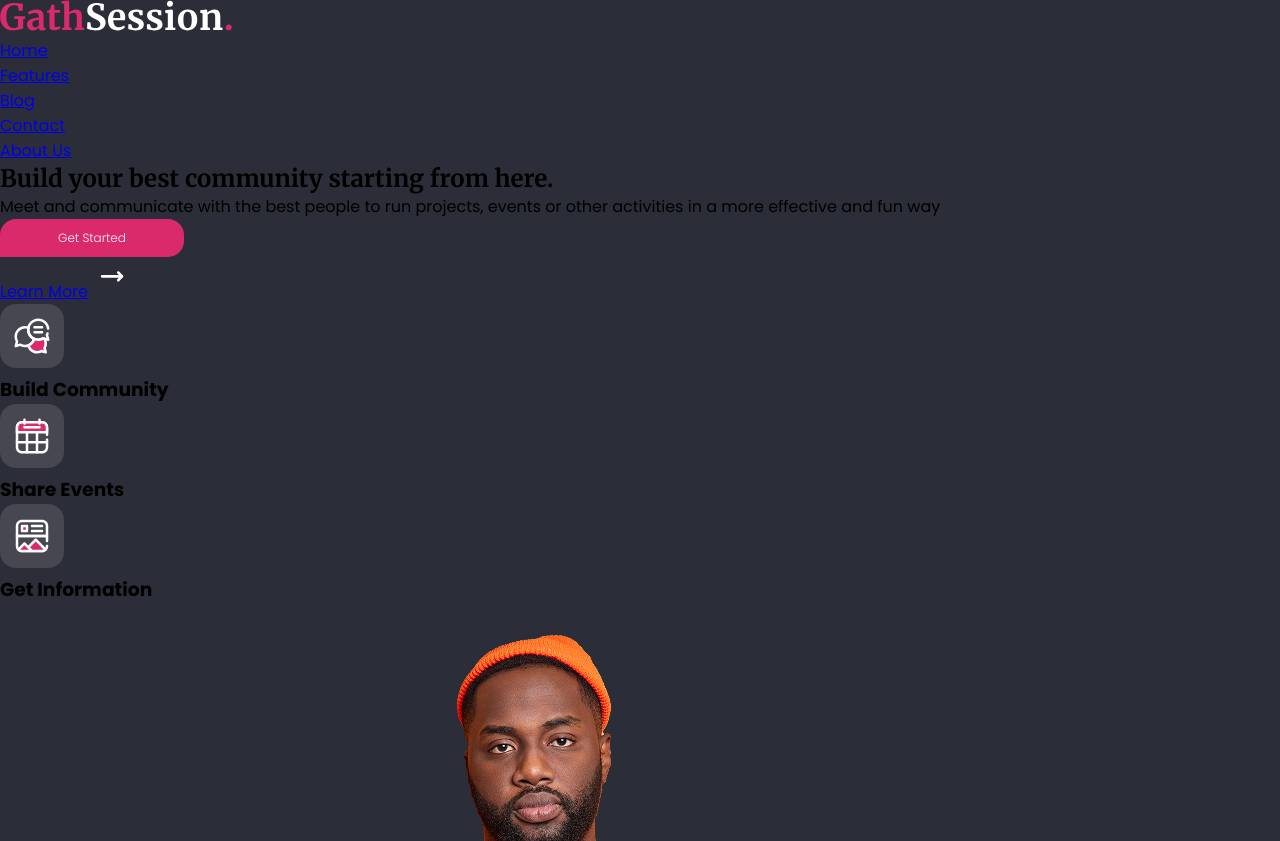
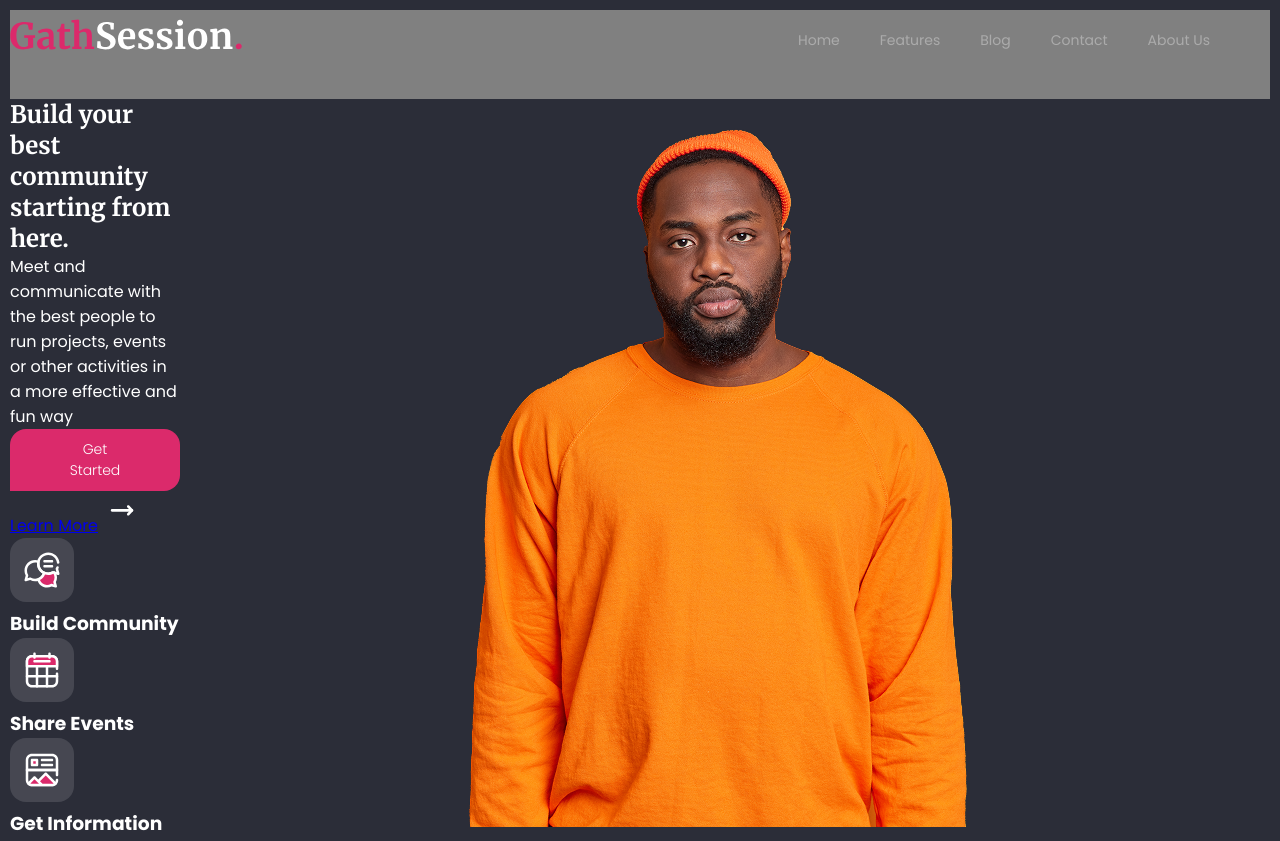
Before and after one commit to JuanAntonioPR/Entregable2, a website built with Vite: page index.html in a window 1280 px wide. Shown: the top 841 px of the page. Built offline with nearby package versions, Linux system fonts and the light colour scheme.

Commit message:
pequeños cambios en el index.html y estilos header

```diff
--- a/index.html
+++ b/index.html
@@ -15,11 +15,26 @@
         <img src="./img/logo.svg" alt="logo GathSession">
         <nav class="nav">
           <ul>
-            <li><a href="#">Home</a></li>
-            <li><a href="#">Features</a></li>
-            <li><a href="#">Blog</a></li>
-            <li><a href="#">Contact</a></li>
-            <li><a href="#">About Us</a></li>
+            <li>
+              <a href="#">Home</a>
+              <img src="./img/rectangle.svg" alt="imagen decorativa selección">
+            </li>
+            <li>
+              <a href="#">Features</a>
+              <img src="./img/rectangle.svg" alt="imagen decorativa selección">
+            </li>
+            <li>
+              <a href="#">Blog</a>
+              <img src="./img/rectangle.svg" alt="imagen decorativa selección">
+            </li>
+            <li>
+              <a href="#">Contact</a>
+              <img src="./img/rectangle.svg" alt="imagen decorativa selección">
+            </li>
+            <li>
+              <a href="#">About Us</a>
+              <img src="./img/rectangle.svg" alt="imagen decorativa selección">
+            </li>
           </ul>
         </nav>
       </header>
--- a/sass/abstracts/_variables.scss
+++ b/sass/abstracts/_variables.scss
@@ -28,4 +28,4 @@ $fuente-principal: "Poppins", sans-serif;
 $fuente-h1: "Merriweather", serif;
 $sizeL: 60px;
 $sizeM: 20px;
-$sizeS: 12px;
+$sizeS: 14px;
--- a/sass/base/_typography.scss
+++ b/sass/base/_typography.scss
@@ -1,4 +1,8 @@
 @use "../abstracts/abstracts" as ab;
+
+body {
+    color: ab.$color-blanco-texto
+}
 
 h1 {
     font-family: ab.$fuente-h1;
--- a/sass/layout/_header.scss
+++ b/sass/layout/_header.scss
@@ -1 +1,45 @@
 @use "../abstracts/abstracts" as ab;
+
+.header {
+    display: flex;
+    justify-content: space-between;
+    align-items: center;
+    padding: 0px 0px 40px 0px;
+    background-color: grey;
+
+    .nav ul {
+        display: flex;
+        justify-content: flex-start;
+        align-items: center;
+        gap: 40px;
+        list-style: none;
+        padding-right: 60px;
+
+        li {
+            display: flex;
+            flex-direction: column;
+            gap: 5px;
+            padding-top: 20px;
+
+            a {
+                color: ab.$color-gris-texto;
+                font-size: ab.$sizeS;
+                text-decoration: none;
+
+                &:hover {
+                    color: ab.$color-blanco-texto;
+                }
+
+                &:hover+img {
+                    visibility: visible;
+                }
+            }
+
+            img {
+                width: 25px;
+                visibility: hidden;
+            };
+        }
+
+    }
+}
--- a/sass/style.scss
+++ b/sass/style.scss
@@ -11,6 +11,13 @@ body {
     background-color: ab.$color-fondo;
 
     .container {
+        max-width: 1300px;
+        margin-left: auto;
+        margin-right: auto;
+        padding: 10px;
 
+        .main {
+            display: flex;
+        }
     }
 }
```
